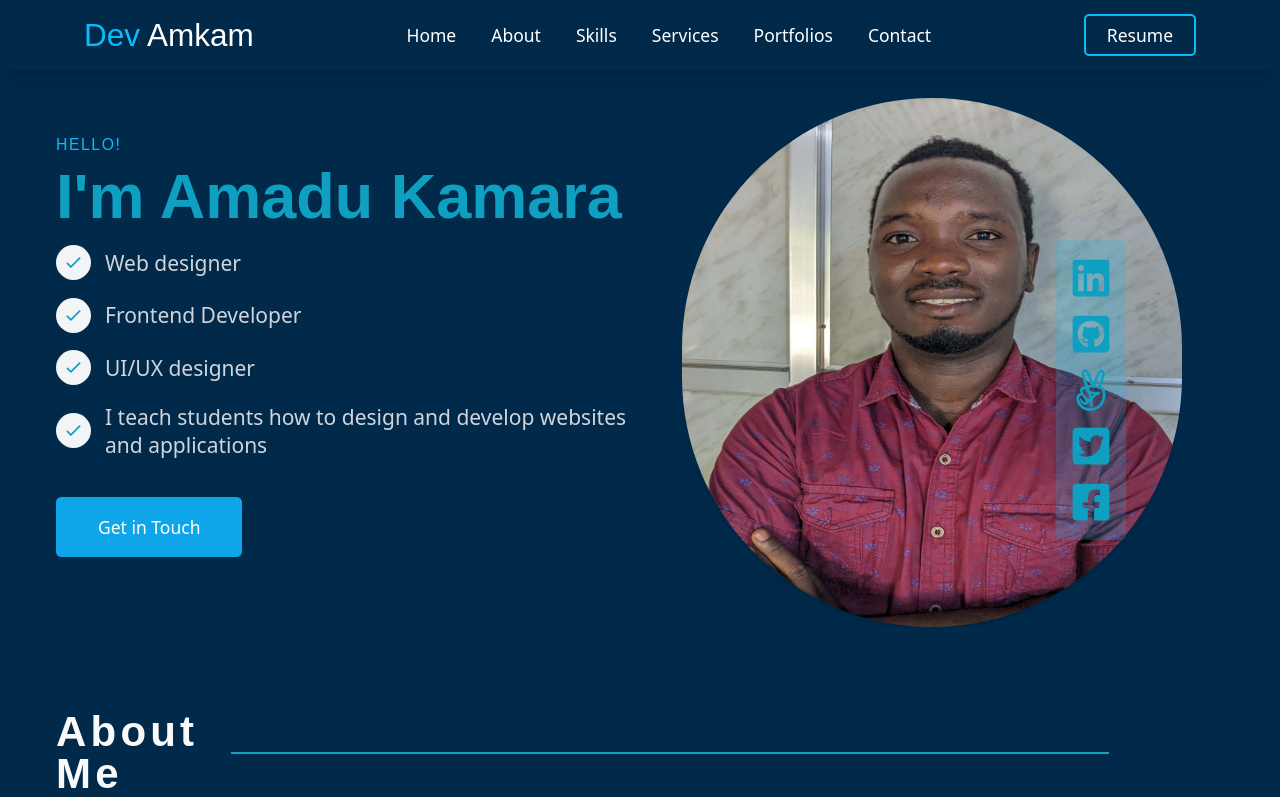
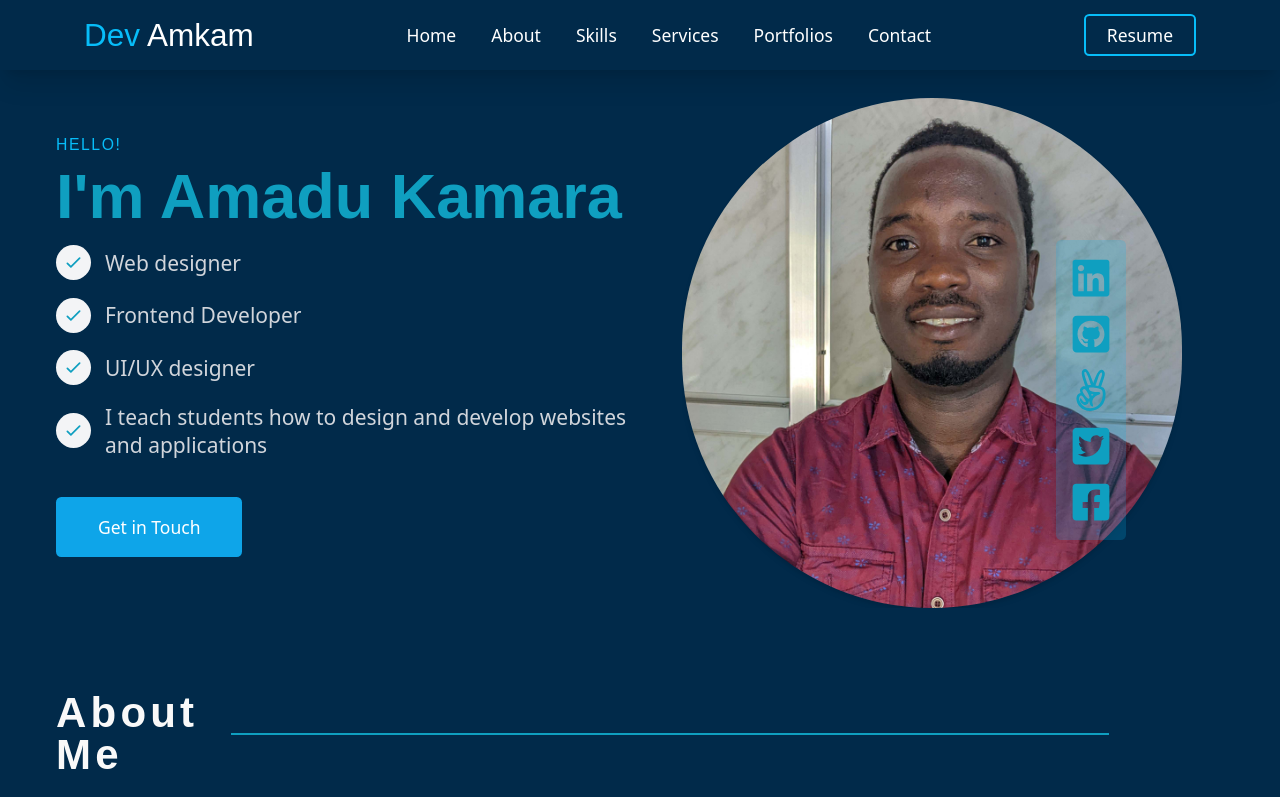
Before and after one commit to AmaduKamara/amkam, a Next.js app: page / in a window 1280 px wide. Shown: the top 797 px of the page. Built offline with nearby package versions, Linux system fonts and the light colour scheme.

Commit message:
Edit hero image with and height

```diff
--- a/components/Hero.jsx
+++ b/components/Hero.jsx
@@ -61,8 +61,8 @@ const Hero = () => {
           src={amkam}
           alt="Amadu Kamara"
           className="rounded-full shadow-md"
-          width={520}
-          height={550}
+          width={510}
+          height={520}
         />
       </div>
     </section>
--- a/pages/about.js
+++ b/pages/about.js
@@ -1,7 +1,11 @@
 import React from "react";
 
 const About = () => {
-  return <div className="text-white py-32">About</div>;
+  return (
+    <div className="text-white py-32">
+      <h1>About</h1>
+    </div>
+  );
 };
 
 export default About;
```
Also changed, not shown: public/images/AmaduKamara.jpg.
